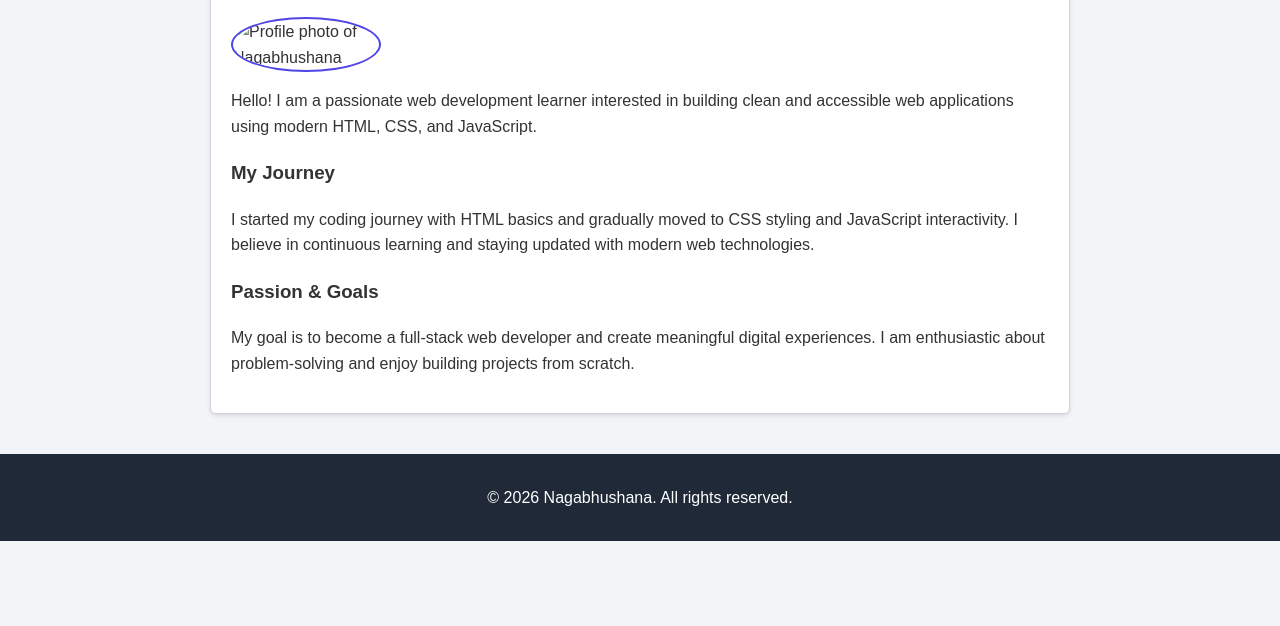
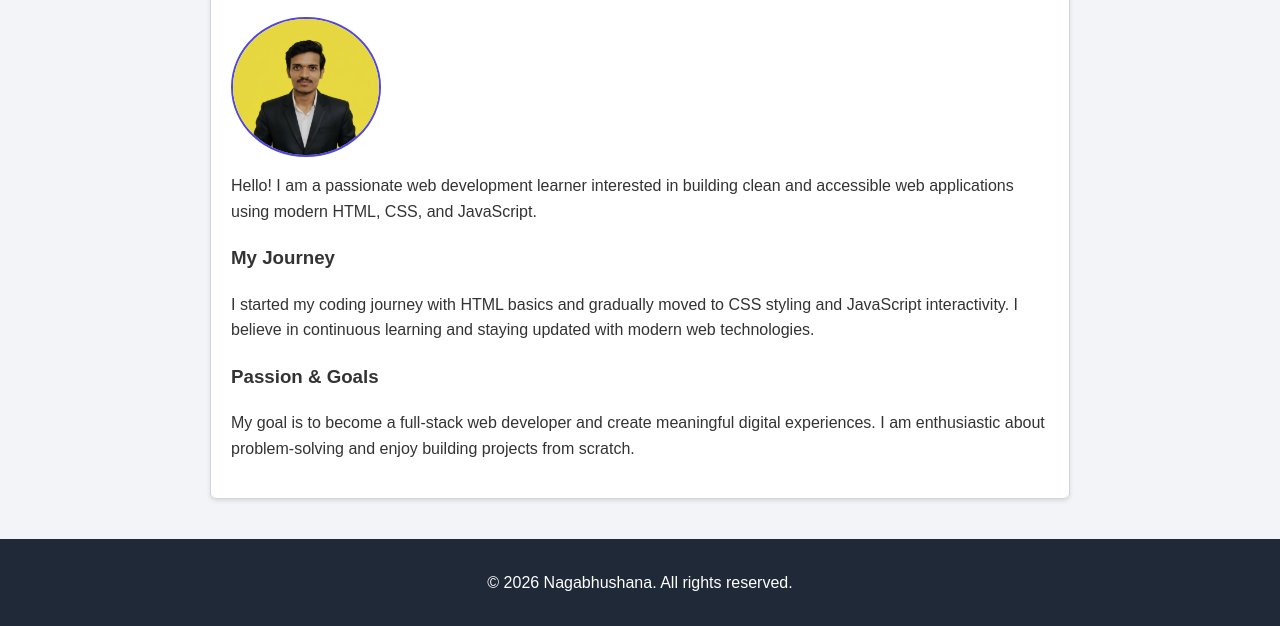
Before and after one commit to Nagu-developer-001/internship_day2_task, a plain HTML site: page about.html in a window 1280 px wide. Shown: the part 223-849 px from the top of the page. Before the commit the page ends 800 px from the top, so only its background shows below. Drawn offline with Linux system fonts and the light colour scheme; the site is published under a folder, as on GitHub Pages, so addresses that start at the root find nothing.

Commit message:
Late Commit

```diff
--- a/about.html
+++ b/about.html
@@ -25,7 +25,7 @@
     <main>
         <section id="about">
             <h2>About Me</h2>
-            <img src="/profile_image.jpg" alt="Profile photo of Nagabhushana" width="150">
+            <img src="profile_image.jpg" alt="Profile photo of Nagabhushana" width="150">
             <p>
                 Hello! I am a passionate web development learner interested in
                 building clean and accessible web applications using modern HTML,
```
Also changed, not shown: index.html (+1 -1 lines).
